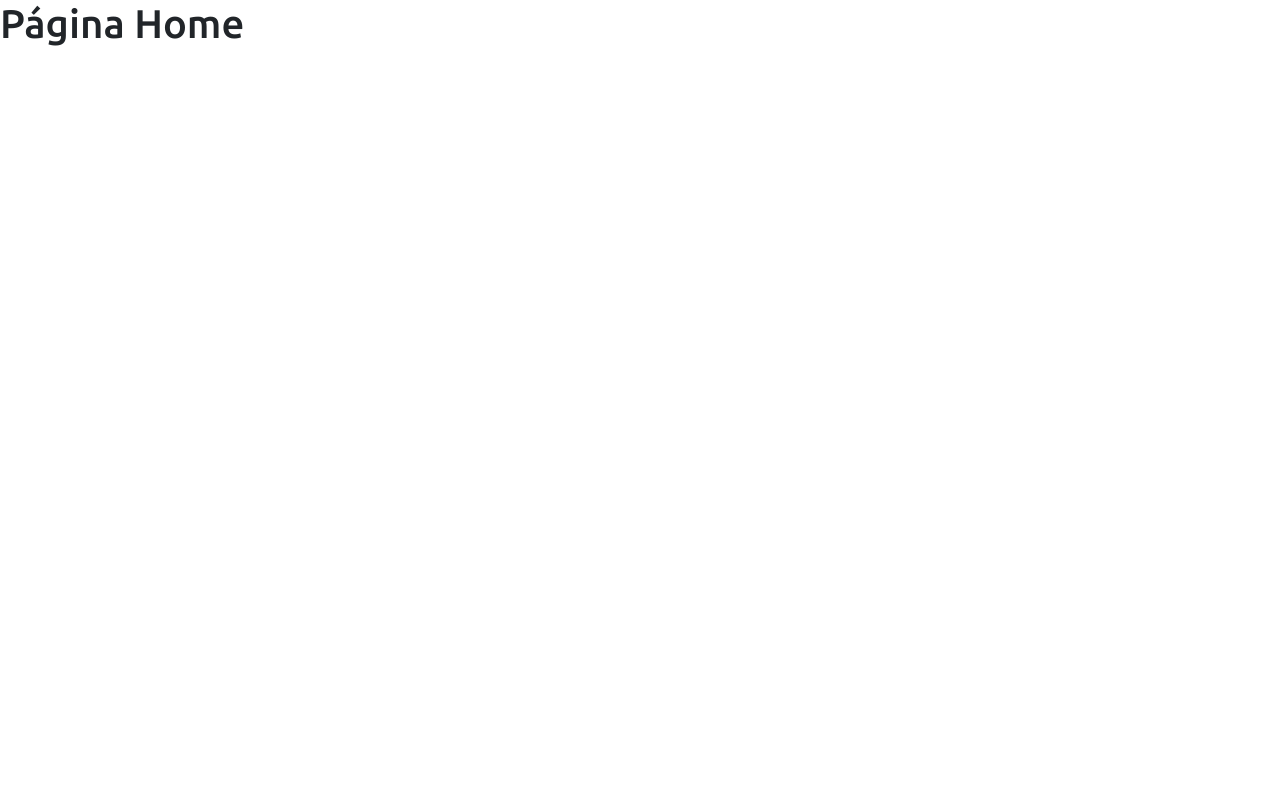
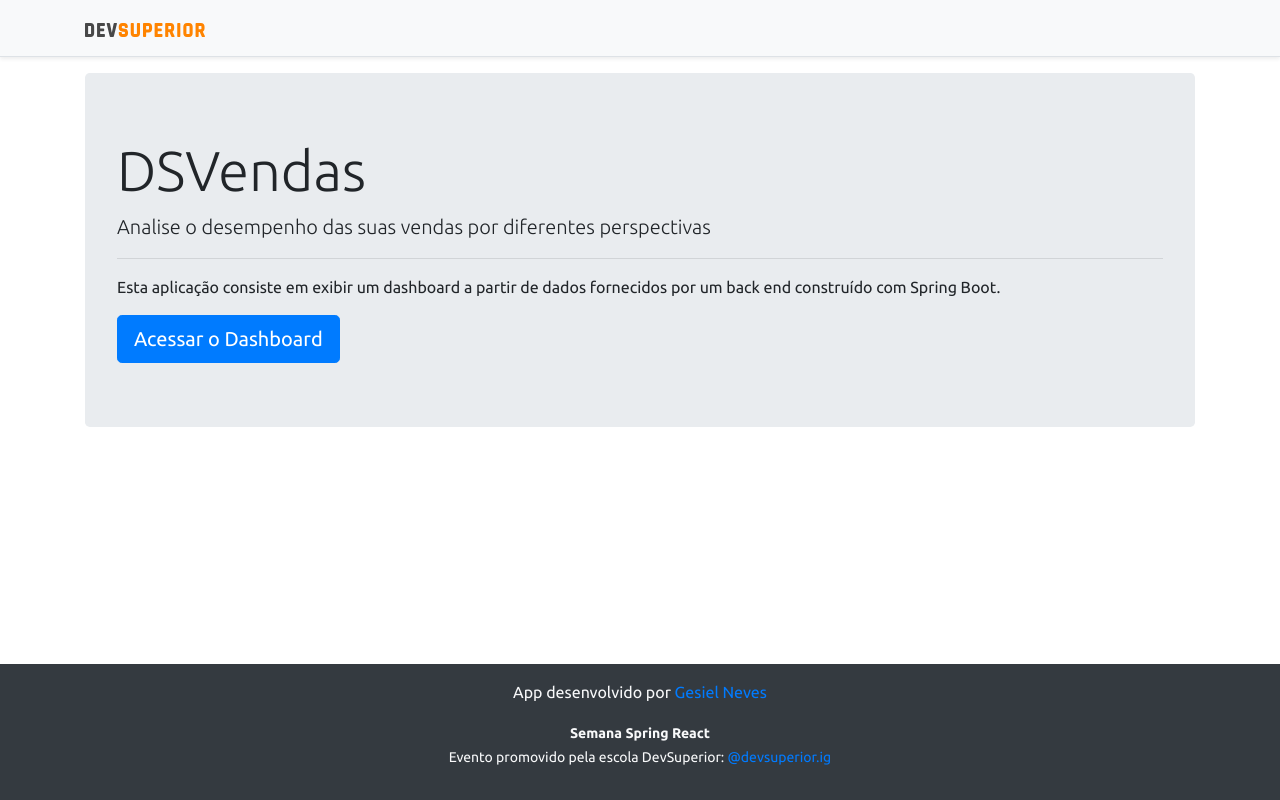
Before and after one commit to GIJOSC/projeto-sds3, a React (Create React App) app in the folder frontend/: page / in a window 1280 px wide. Built offline with nearby package versions, Linux system fonts and the light colour scheme.

Commit message:
Home, Navigation

```diff
--- a/frontend/src/components/NavBar/index.tsx
+++ b/frontend/src/components/NavBar/index.tsx
@@ -1,11 +1,14 @@
 import ImgDsDark from "assets/img/ds-dark.svg";
+import { Link } from "react-router-dom";
 
 const NavBar = () => {
   return (
     <div className="d-flex flex-column flex-md-row align-items-center p-3 px-md-4 mb-3 bg-light border-bottom shadow-sm">
       <div className="container">
         <nav className="my-2 my-md-0 mr-md-3">
-          <img src={ImgDsDark} alt="DevSuperior" width="120" />
+          <Link to="/">
+            <img src={ImgDsDark} alt="DevSuperior" width="120" />
+          </Link>
         </nav>
       </div>
     </div>
--- a/frontend/src/pages/Dashboard/index.tsx
+++ b/frontend/src/pages/Dashboard/index.tsx
@@ -6,7 +6,7 @@
 
 const Dashboard = () => (
   <>
-    default
+    <NavBar />
     <div className="container">
       <h1 className="text-primary py-3"> Dashboard de Vendas do GIJO</h1>
 
--- a/frontend/src/pages/Home/index.tsx
+++ b/frontend/src/pages/Home/index.tsx
@@ -1,8 +1,29 @@
+import Footer from "components/Footer";
+import NavBar from "components/NavBar";
+import { Link } from "react-router-dom";
+
 const Home = () => {
   return (
-    <div>
-      <h1>Página Home</h1>
-    </div>
+    <>
+      <NavBar />
+      <div className="container">
+        <div className="jumbotron">
+          <h1 className="display-4">DSVendas</h1>
+          <p className="lead">
+            Analise o desempenho das suas vendas por diferentes perspectivas
+          </p>
+          <hr />
+          <p>
+            Esta aplicação consiste em exibir um dashboard a partir de dados
+            fornecidos por um back end construído com Spring Boot.
+          </p>
+          <Link className="btn btn-primary btn-lg" to="/dashboard">
+            Acessar o Dashboard
+          </Link>
+        </div>
+      </div>
+      <Footer />
+    </>
   );
 };
 
```
